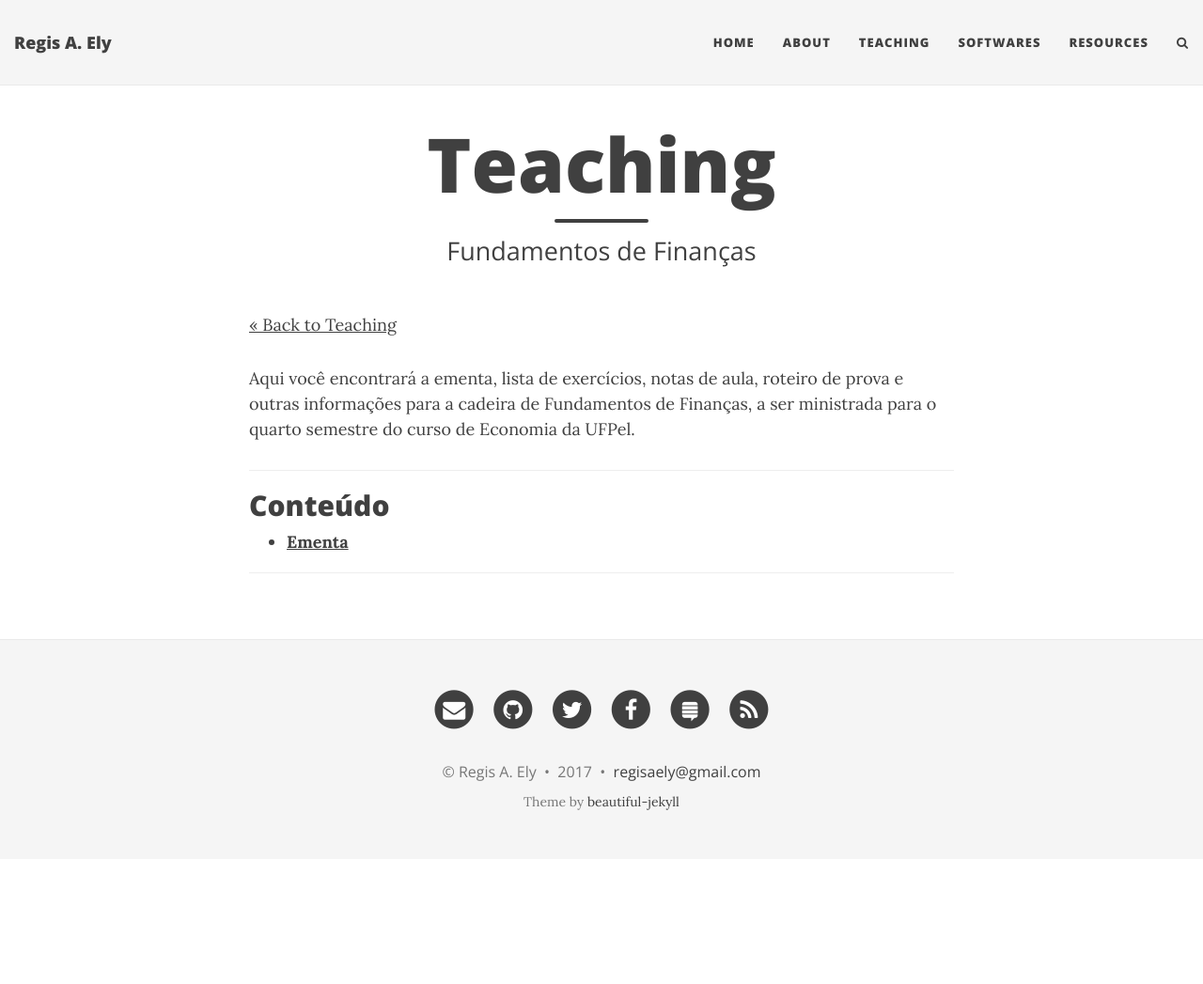
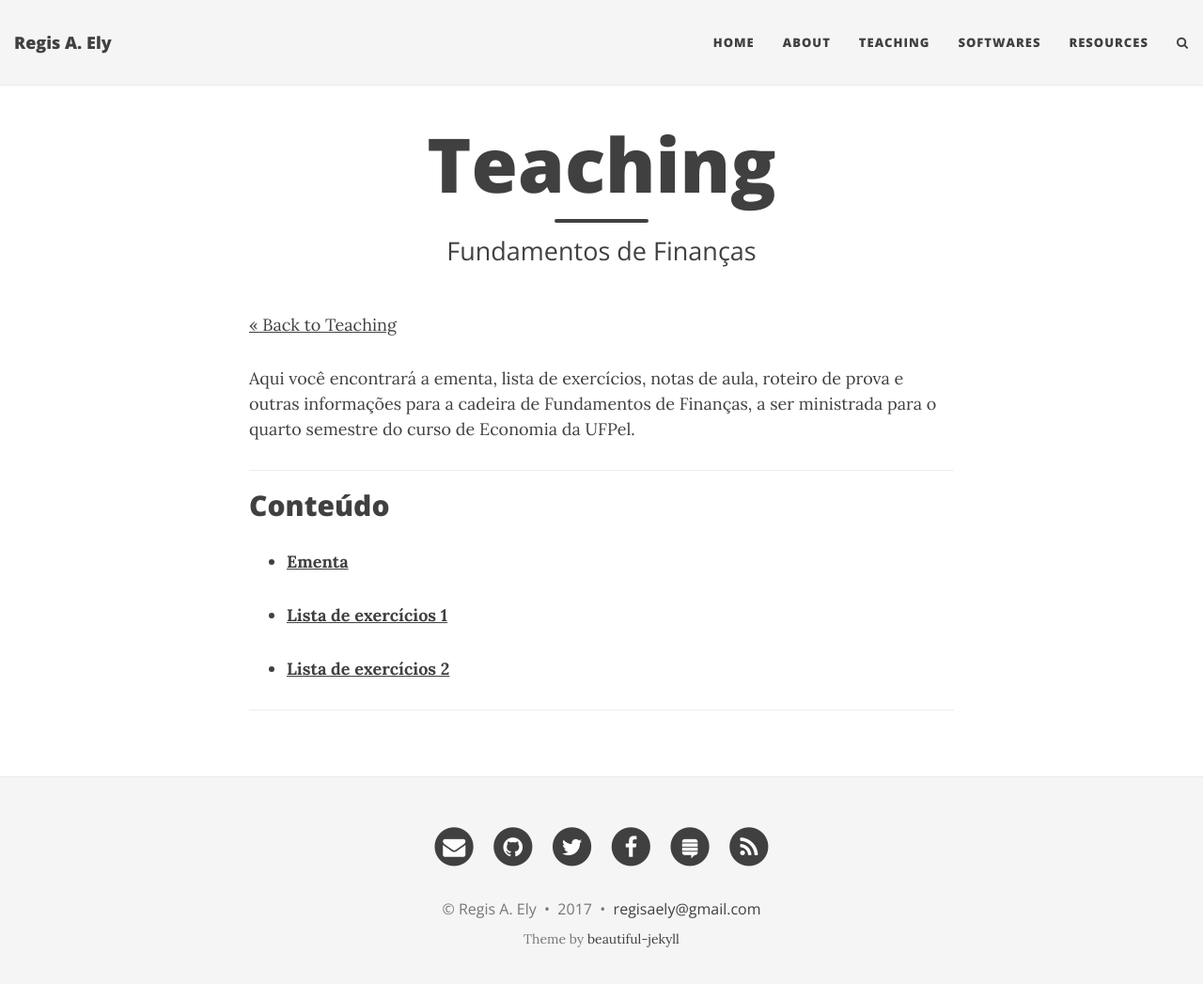
Before and after one commit to regisely/regisely.github.io, a Jekyll site: the page built from finance.md, in a window 1280 px wide and 1060 px high. Shown: the top 1047 px of the window at 94% size. Built offline with Jekyll 4.4.1, drawn with Linux system fonts in a browser that asks for light colours; nearby versions of some CDN libraries.

Commit message:
Finance Lists

```diff
--- a/finance.md
+++ b/finance.md
@@ -14,4 +14,8 @@ Aqui você encontrará a ementa, lista de exercícios, notas de aula, roteiro de
 
 - **[Ementa](/files/financas.pdf)**
 
+- **[Lista de exercícios 1](/files/finance-lista1.pdf)**
+
+- **[Lista de exercícios 2](/files/finance-lista2.pdf)**
+
 ---
```
Also changed, not shown: 2 other files.
